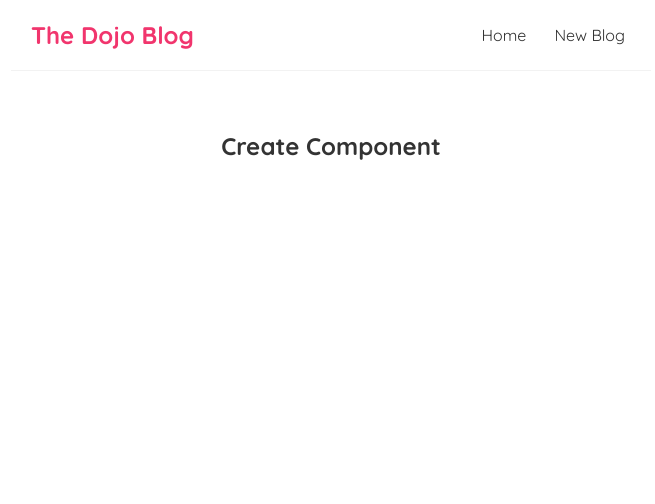
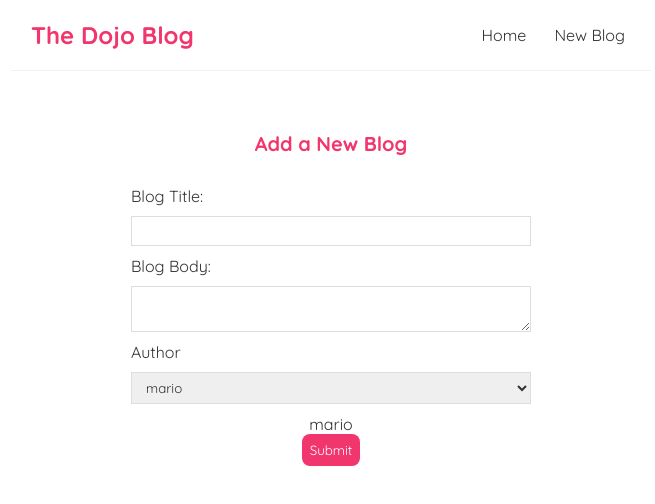
Before and after one commit to avanish-patel/dojo-blog, a React (Create React App) app: page /create in a window 1280 px wide. Shown: the top 504 px of the page, without its empty margins (309-964 px from the left). Built offline with nearby package versions, Linux system fonts and the light colour scheme.

Commit message:
Added create comp template

```diff
--- a/src/BlogDetail.js
+++ b/src/BlogDetail.js
@@ -1,11 +1,22 @@
 import { useParams } from "react-router-dom";
+import useFetch from "./useFetch";
 
 const BlogDetail = () => {
 
     const { id } = useParams();
+    const { data: blog, isPending, error } = useFetch("  http://localhost:8000/blogs/" + id);
+
     return (
         <div className="blog-details">
-            <h2>Blog Detail {id}</h2>
+            {isPending && <div> Loading... </div>}
+            {error && <div> {error}</div>}
+            {blog && (
+                <article>
+                    <h2>{blog.title}</h2>
+                    <p>Written by {blog.author}</p>
+                    <div>{blog.body}</div>
+                </article>
+            )}
         </div>
     );
 }
--- a/src/Create.js
+++ b/src/Create.js
@@ -1,7 +1,46 @@
+import { useState } from "react";
+
 const Create = () => {
 
+    const [title, setTitle] = useState();
+    const [body, setBody] = useState();
+    const [author, setAuthor] = useState("mario");
+
+
     return(
-        <h2>Create Component</h2>
+       <div className="create">
+           <h2>Add a New Blog</h2>
+           <form>
+               <label>Blog Title:</label>
+               <input
+               type="text"
+               required
+               value={title}
+               onChange={e => setTitle(e.target.value)}
+               ></input>
+
+               <label>Blog Body: </label>
+               <textarea
+               required
+               value={body}
+               onChange={e => setBody(e.target.value)}
+               ></textarea>
+
+               <label>Author</label>
+               <select
+                 value={author}
+                 onChange={e => setAuthor(e.target.value)} >
+                   <option value="mario">mario</option>
+                   <option value="yoshi">yoshi</option>
+               </select>
+
+               <div>{title}</div>
+               <div>{author}</div>
+               <div>{body}</div>
+
+               <button>Submit</button>
+           </form>
+       </div>
     );
 }
 
--- a/src/index.css
+++ b/src/index.css
@@ -52,3 +52,57 @@
 .blog-preview a {
   text-decoration: none;
 }
+
+/* blog details page */
+.blog-details h2 {
+  font-size: 20px;
+  color: #f1356d;
+  margin-bottom: 10px;
+}
+
+.blog-details div {
+  margin: 20px 0;
+}
+
+.blog-details button {
+  background: #f1356d;
+  color: #fff;
+  border: 0;
+  padding: 8px;
+  border-radius: 8px;
+  cursor: pointer;
+}
+
+/* create new blog form */
+.create {
+  max-width: 400px;
+  margin: 0 auto;
+  text-align: center;
+}
+.create label {
+  text-align: left;
+  display: block;
+}
+.create h2 {
+  font-size: 20px;
+  color: #f1356d;
+  margin-bottom: 30px;
+}
+.create input,
+.create textarea,
+.create select {
+  width: 100%;
+  padding: 6px 10px;
+  margin: 10px 0;
+  border: 1px solid #ddd;
+  box-sizing: border-box;
+  display: block;
+}
+.create button {
+  background: #f1356d;
+  color: #fff;
+  border: 0;
+  padding: 8px;
+  border-radius: 8px;
+  cursor: pointer;
+}
```
